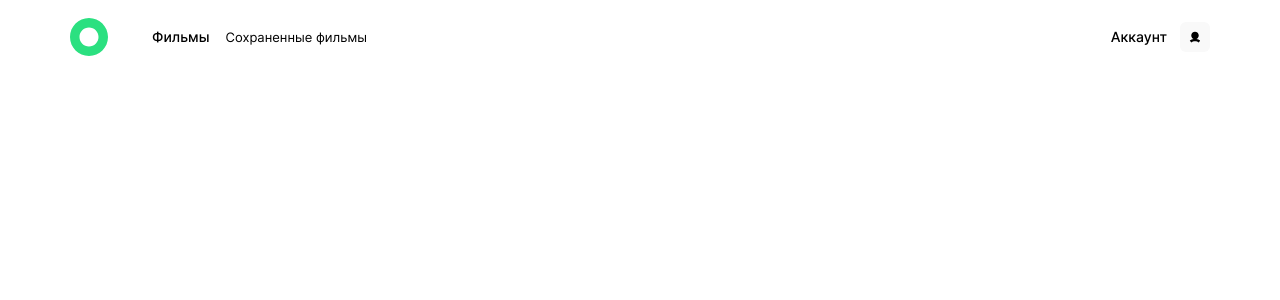
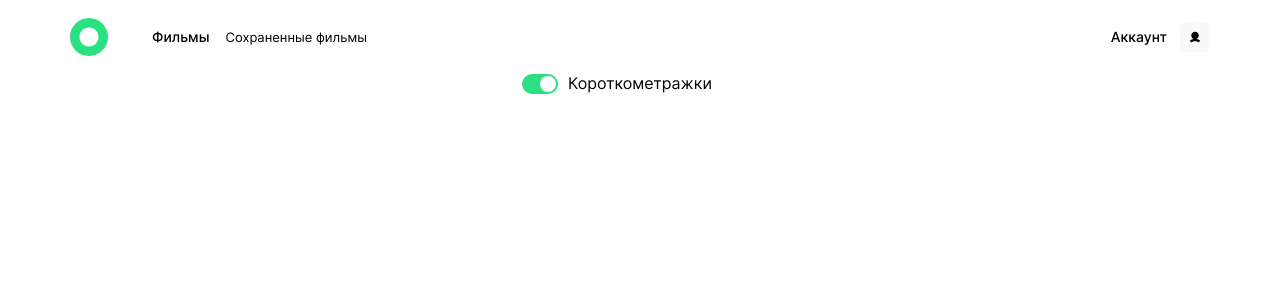
Before and after one commit to Vakulina/movies-explorer-frontend, a React (Create React App) app: page /movies in a window 1280 px wide. Shown: the top 300 px of the page. Built offline with nearby package versions, Linux system fonts and the light colour scheme.

Commit message:
стилизовать чекбокс

```diff
--- /dev/null
+++ b/src/components/FilterCheckbox/FilterCheckbox.css
@@ -0,0 +1,58 @@
+.filter-checkbox {
+ display: flex;
+ justify-content: center;
+ align-items: center;
+}
+.filter-checkbox__input {
+display: none;
+}
+.filter-checkbox__label {
+  display: flex;
+  align-items: center;
+  gap: 12px;
+  position: relative;
+}
+.filter-checkbox__label::before {
+  content: ' ';
+  position: absolute;
+  top: 0;
+  left: -46px;
+  display: block;
+  width: 36px;
+  height: 20px;
+  background-color: #A0A0A0;
+  border-radius: 10px;
+}
+.filter-checkbox__label::after {
+  content: ' ';
+  position: absolute;
+  top: 2px;
+  left: -44px;
+  display: block;
+  width: 16px;
+  height: 16px;
+  background-color: #ffffff;
+  border-radius: 50%;
+}
+.filter-checkbox__input:checked + .filter-checkbox__label::before {
+  content: ' ';
+  position: absolute;
+  top: 0;
+  left: -46px;
+  display: block;
+  width: 36px;
+  height: 20px;
+  background-color: #2BE080;
+  border-radius: 10px;
+}
+.filter-checkbox__input:checked + .filter-checkbox__label::after {
+  content: ' ';
+  position: absolute;
+  top: 2px;
+  left: -28px;
+  display: block;
+  width: 16px;
+  height: 16px;
+  background-color: #ffffff;
+  border-radius: 50%;
+}
--- /dev/null
+++ b/src/components/FilterCheckbox/FilterCheckbox.js
@@ -0,0 +1,11 @@
+
+import React from "react";
+import './FilterCheckbox.css';
+export default function FilterCheckbox() {
+  return (
+    <div className="filter-checkbox">
+      <input type="checkbox" id="shortFilms" name="shortFilms" className="filter-checkbox__input" checked />
+      <label className="filter-checkbox__label" for="shortFilms">Короткометражки</label>
+    </div>
+  )
+}
--- a/src/components/Movies/Movies.js
+++ b/src/components/Movies/Movies.js
@@ -1,11 +1,14 @@
 import './Movies.css';
 import Header from '../Header/Header';
-import Preloader from '../Preloader/Preloader'
+import Preloader from '../Preloader/Preloader';
+import FilterCheckbox from '../FilterCheckbox/FilterCheckbox';
+
 export default function Movies({isLoading}) {
   return (
 <>
 <Header isLogin={true} />
 {isLoading&&<Preloader />}
+<FilterCheckbox />
 </>
   );
 }
```
